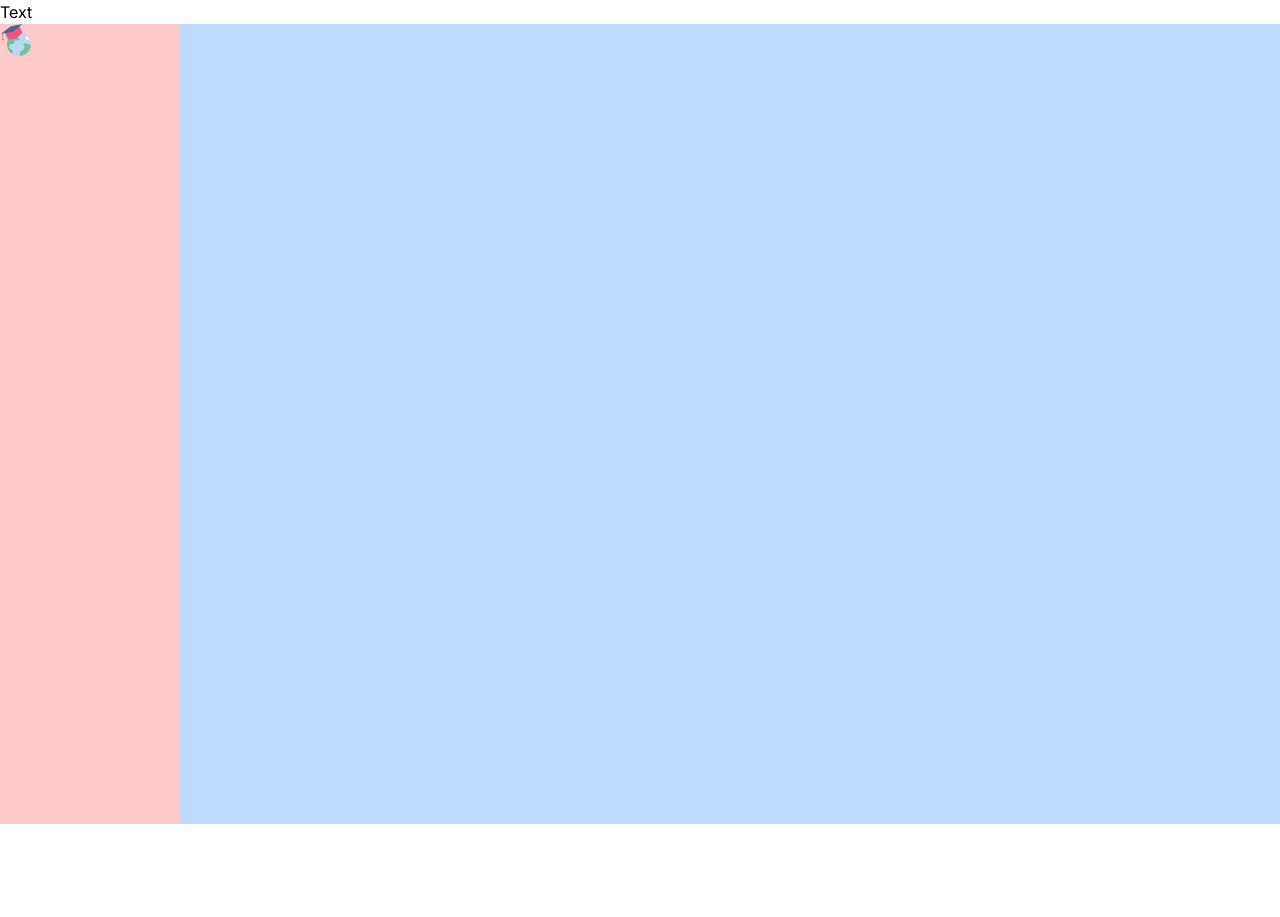
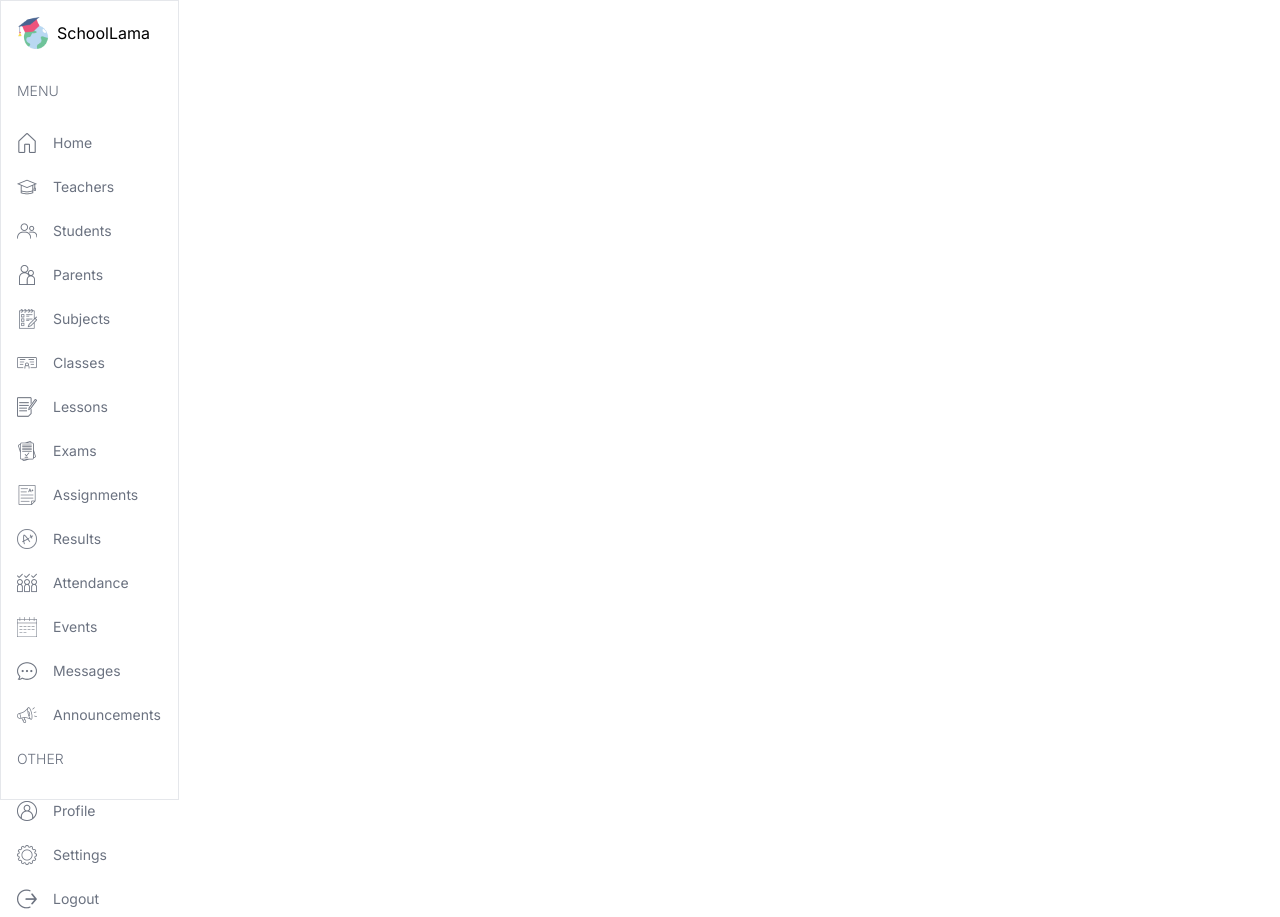
Before and after one commit to kaziabulhasib/sm-dashboard, a Next.js app: page /admin in a window 1280 px wide. Before the commit the page ends 824 px from the top, so only its background shows below. Built offline with nearby package versions, Linux system fonts and the light colour scheme.

Commit message:
menu ui complete

```diff
--- a/src/app/(dashbaord)/layout.tsx
+++ b/src/app/(dashbaord)/layout.tsx
@@ -1,3 +1,4 @@
+import Menu from "@/components/Menu";
 import Image from "next/image";
 import Link from "next/link";
 
@@ -7,14 +8,18 @@
   children: React.ReactNode;
 }>) {
   return (
-    <div className='h-screen flex'>
-      <div className='w-[14%] md:w-[8%] lg:w-[16%] xl:w-[14%] bg-red-200 '>
-        <Link href='/'>
+    <div className='h-screen flex '>
+      <div className='w-[14%] md:w-[8%] lg:w-[16%] xl:w-[14%] p-4 border '>
+        <Link
+          href='/'
+          className='flex items-center  justify-center lg:justify-start gap-2 '>
           {" "}
           <Image src='/logo.png' alt='logo' height={32} width={32} />
+          <span className='hidden lg:block'>SchoolLama</span>
         </Link>
+        <Menu />
       </div>
-      <div className='w-[86%] md:w-[92%] lg:w-[84%] xl:w-[86%]   bg-blue-200'></div>
+      <div className='w-[86%] md:w-[92%] lg:w-[84%] xl:w-[86%]   '></div>
     </div>
   );
 }
--- a/src/app/layout.tsx
+++ b/src/app/layout.tsx
@@ -16,10 +16,7 @@
 }>) {
   return (
     <html lang='en'>
-      <body className={inter.className}>
-        {" "}
-        <h1>Text</h1> {children}
-      </body>
+      <body className={inter.className}> {children}</body>
     </html>
   );
 }
--- a/src/components/Menu.tsx
+++ b/src/components/Menu.tsx
@@ -1,3 +1,6 @@
+import Image from "next/image";
+import Link from "next/link";
+
 const menuItems = [
   {
     title: "MENU",
@@ -112,3 +115,28 @@
     ],
   },
 ];
+
+const Menu = () => {
+  return (
+    <div className='mt-4 text-sm'>
+      {menuItems.map((i) => (
+        <div className='flex flex-col gap-2' key={i.title}>
+          <span className='hidden lg:block text-gray-500 font-light my-4'>
+            {i.title}
+          </span>
+          {i.items.map((item) => (
+            <Link
+              key={item.label}
+              href={item.href}
+              className='flex items-center justify-center lg:justify-start gap-4 text-gray-500 py-2'>
+              <Image src={item.icon} alt='icon' height={20} width={20} />
+              <span className='hidden lg:block'>{item.label}</span>
+            </Link>
+          ))}
+        </div>
+      ))}
+    </div>
+  );
+};
+
+export default Menu;
```
